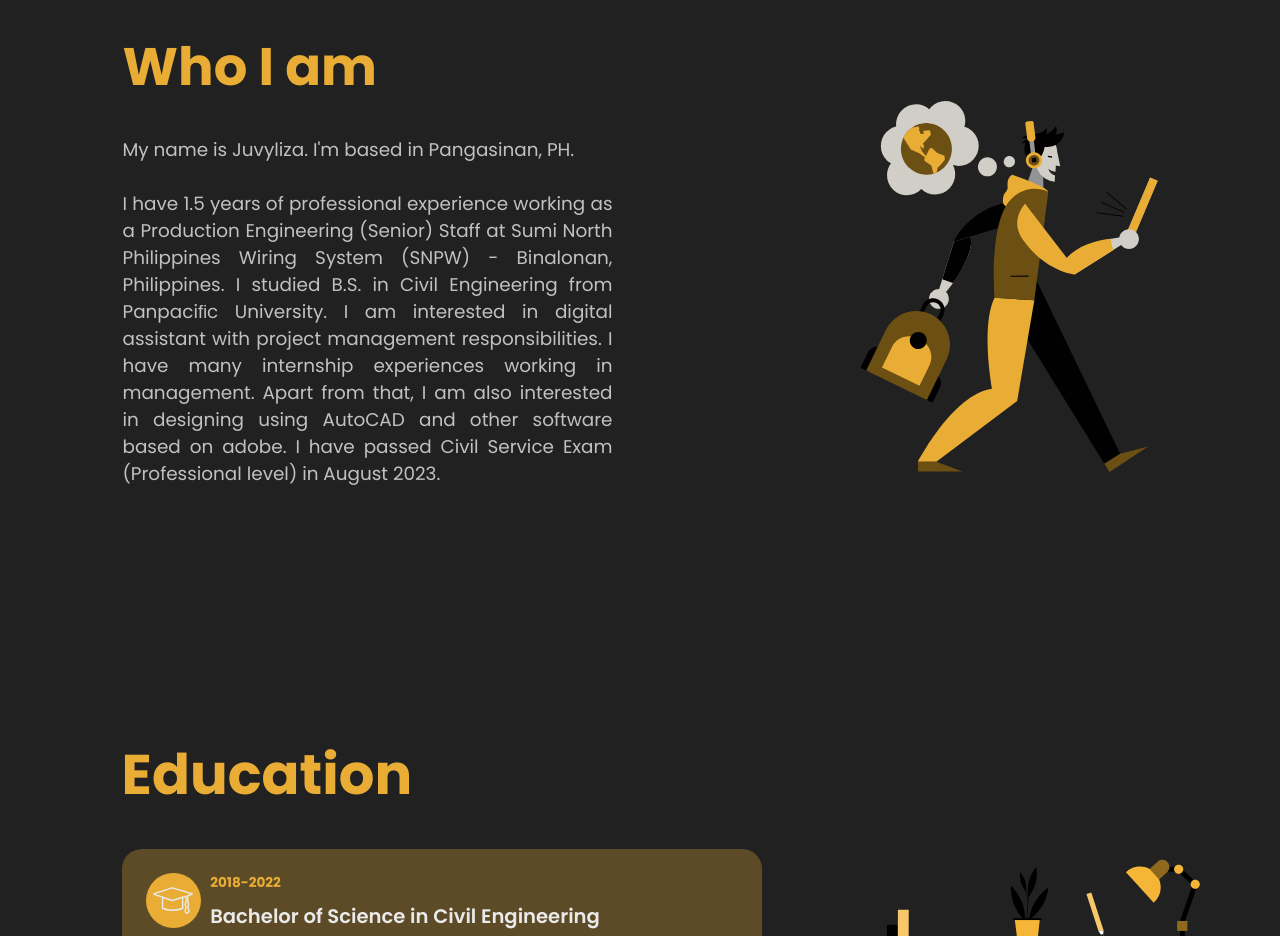
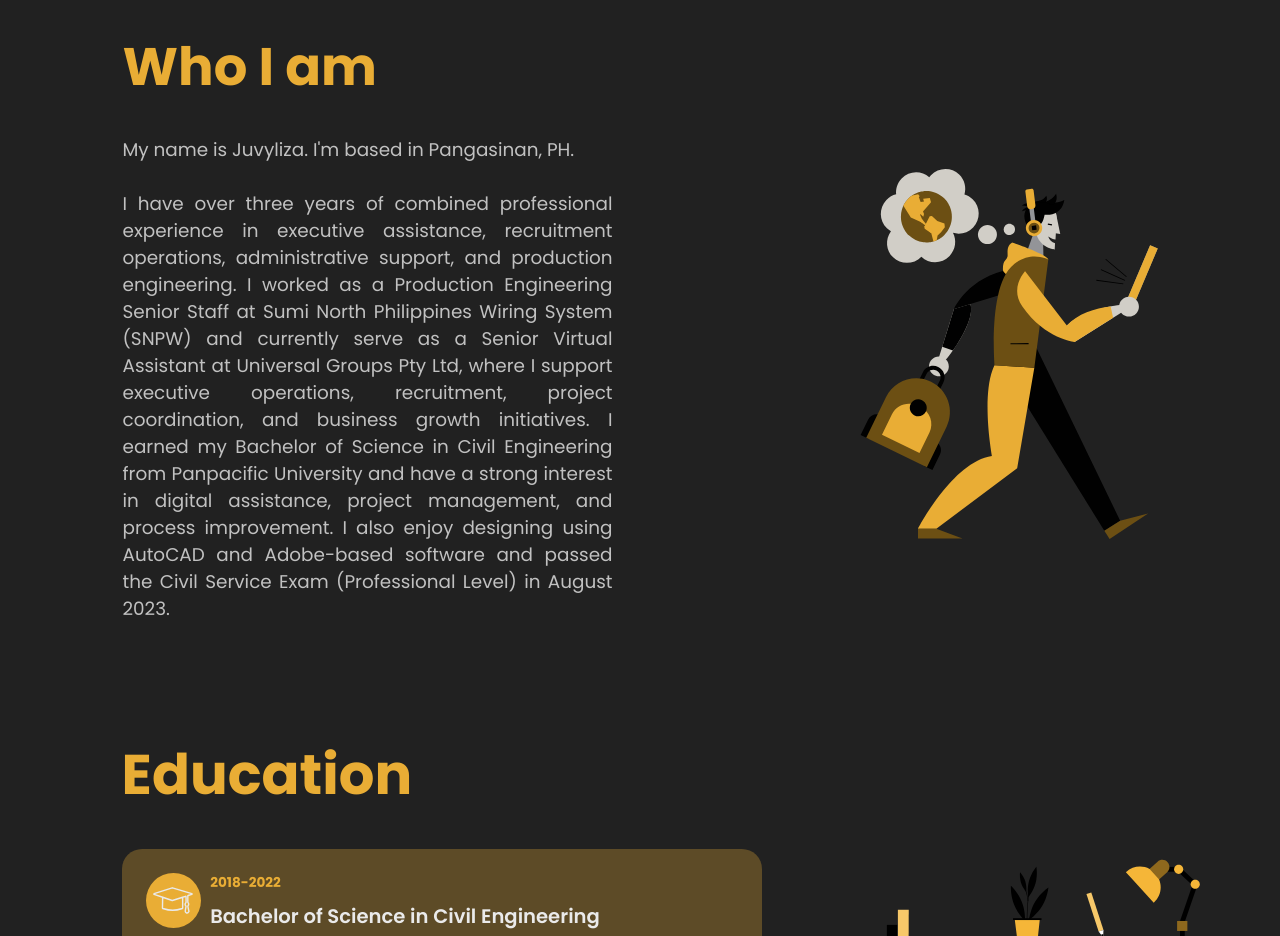
Before and after one commit to juvylizaangelo/juvylizaangelo.github.io, a React (Create React App) app: page / in a window 1280 px wide. Shown: the part 900-1836 px from the top of the page. Built offline with nearby package versions, Linux system fonts and the light colour scheme; a web font is replaced by a local one.

Commit message:
Update aboutData.js

```diff
--- a/src/data/aboutData.js
+++ b/src/data/aboutData.js
@@ -1,6 +1,6 @@
 export const aboutData = {
     title: "Who I am",
     description1: "My name is Juvyliza. I'm based in Pangasinan, PH.",
-    description2: "I have 1.5 years of professional experience working as a Production Engineering (Senior) Staff at  Sumi North Philippines Wiring System (SNPW) - Binalonan, Philippines. I studied B.S. in Civil Engineering from Panpaciﬁc University. I am interested in digital assistant with project management responsibilities. I have many internship experiences working in management. Apart from that, I am also interested in designing using AutoCAD and other software based on adobe. I have passed Civil Service Exam (Professional level) in August 2023.",
+    description2: "I have over three years of combined professional experience in executive assistance, recruitment operations, administrative support, and production engineering. I worked as a Production Engineering Senior Staff at Sumi North Philippines Wiring System (SNPW) and currently serve as a Senior Virtual Assistant at Universal Groups Pty Ltd, where I support executive operations, recruitment, project coordination, and business growth initiatives. I earned my Bachelor of Science in Civil Engineering from Panpacific University and have a strong interest in digital assistance, project management, and process improvement. I also enjoy designing using AutoCAD and Adobe-based software and passed the Civil Service Exam (Professional Level) in August 2023.",
     image: 1
 }
```
